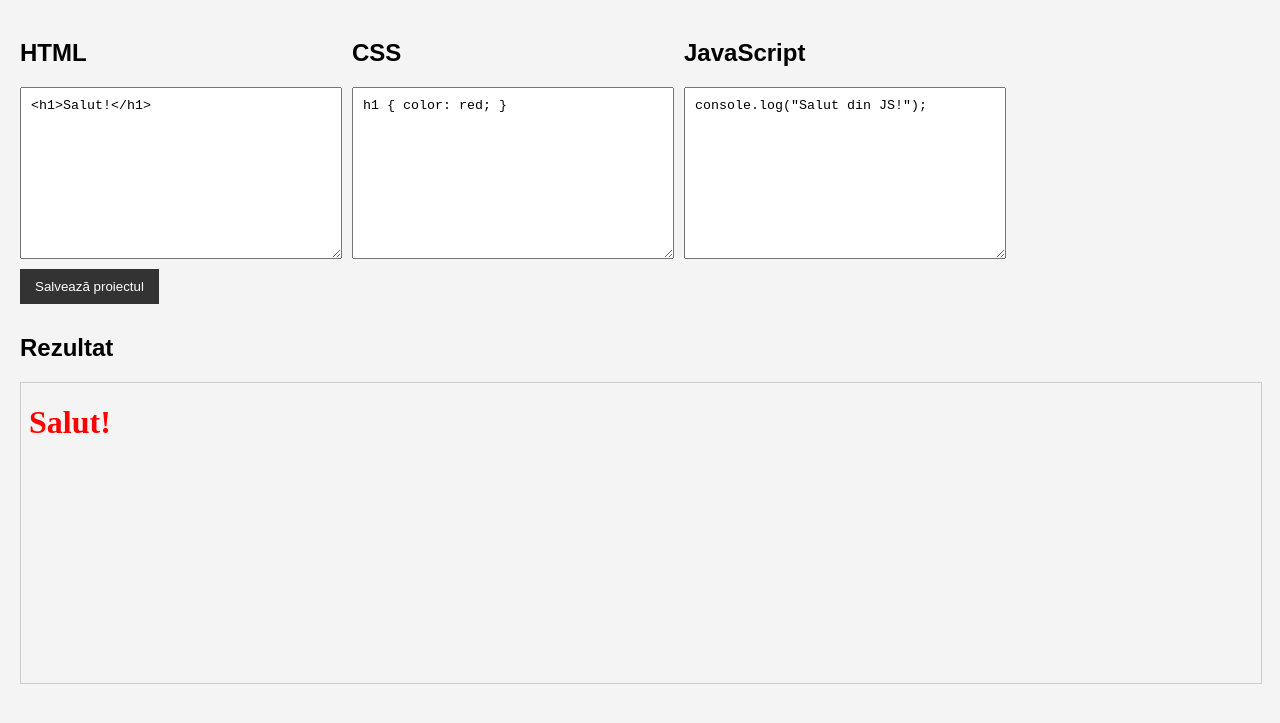
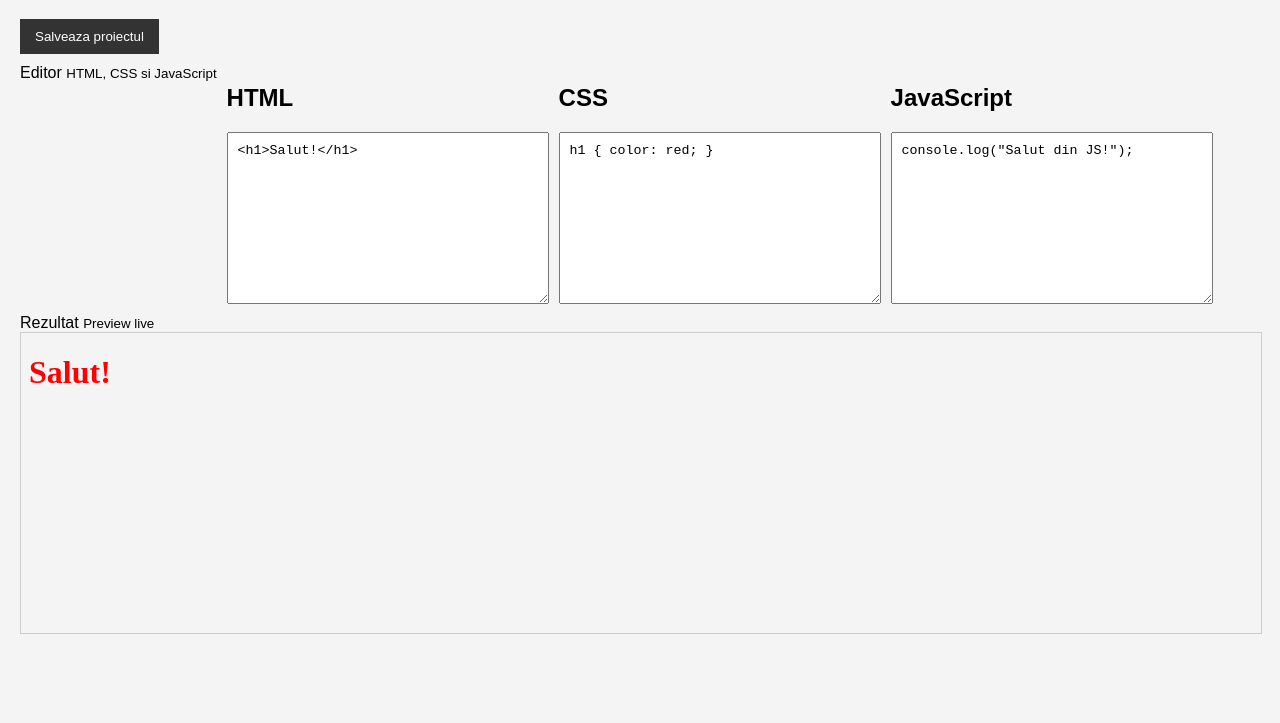
Before and after one commit to DanHioara01/ONLINE-CODE-EDITOR, a plain HTML site: page index.html in a window 1280 px wide. Shown: the part 61-784 px from the top of the page. Drawn offline with Linux system fonts and the light colour scheme.

Commit message:
Refactor index.html for improved structure and accessibility
Updated the layout and structure of the HTML document, added classes for styling, and improved accessibility with appropriate ARIA labels.

```diff
--- a/index.html
+++ b/index.html
@@ -7,30 +7,43 @@
     <link rel="stylesheet" href="style.css">
 </head>
 <body>
-    <header>
-        <h1>Online Code Editor</h1>
+    <header class="app-header">
+        <div>
+            <h1>Online Code Editor</h1>
+        </div>
+        <button id="saveBtn">Salveaza proiectul</button>
     </header>
 
-    <main>
-        <div class="editor-container">
+    <main class="workspace">
+        <section class="editor-container" aria-label="Editoare de cod">
+            <div class="panel-title">
+                <span>Editor</span>
+                <small>HTML, CSS si JavaScript</small>
+            </div>
+
             <div class="editor">
-                <label for="htmlCode"><h2>HTML</h2></label>
-                <textarea id="htmlCode" aria-label="Editor HTML">&lt;h1&gt;Salut!&lt;/h1&gt;</textarea>
+                <h2>HTML</h2>
+                <textarea id="htmlCode" spellcheck="false">&lt;h1&gt;Salut!&lt;/h1&gt;</textarea>
             </div>
+
             <div class="editor">
-                <label for="cssCode"><h2>CSS</h2></label>
-                <textarea id="cssCode" aria-label="Editor CSS">h1 { color: red; }</textarea>
+                <h2>CSS</h2>
+                <textarea id="cssCode" spellcheck="false">h1 { color: red; }</textarea>
             </div>
+
             <div class="editor">
-                <label for="jsCode"><h2>JavaScript</h2></label>
-                <textarea id="jsCode" aria-label="Editor JavaScript">console.log("Salut din JS!");</textarea>
+                <h2>JavaScript</h2>
+                <textarea id="jsCode" spellcheck="false">console.log("Salut din JS!");</textarea>
             </div>
-        </div>
+        </section>
 
-        <button id="saveBtn">Salvează proiectul</button>
-
-        <h2>Rezultat</h2>
-        <iframe id="output" title="Previzualizare rezultat cod"></iframe>
+        <section class="result-container" aria-label="Rezultat live">
+            <div class="panel-title">
+                <span>Rezultat</span>
+                <small>Preview live</small>
+            </div>
+            <iframe id="output" title="Rezultat cod"></iframe>
+        </section>
     </main>
 
     <script src="script.js"></script>
```
